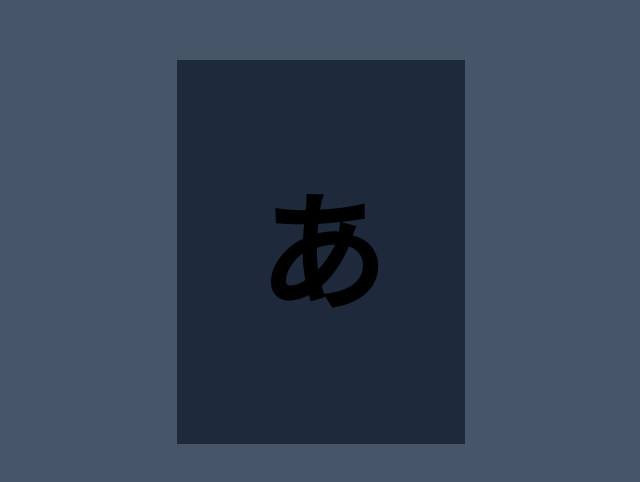
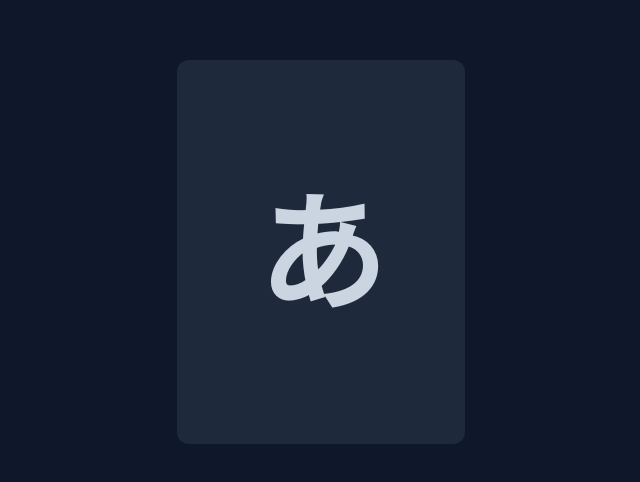
Before and after one commit to oncet/hiragana-flashcards, a React app: page / in a window 1280 px wide. Shown: the part 148-630 px from the top of the page, without its empty margins (319-959 px from the left). Built offline with nearby package versions, Linux system fonts and the light colour scheme; the HTML template or start-up script is replaced by a standard one.

Commit message:
move background color

```diff
--- a/src/App.tsx
+++ b/src/App.tsx
@@ -10,11 +10,17 @@ const App = () => {
     if (htmlElement) {
       htmlElement.classList.add(theme);
     }
+
+    const bodyElement = document.querySelector("body");
+
+    if (bodyElement) {
+      bodyElement.classList.add("dark:bg-slate-900");
+    }
   }, []);
 
   return (
-    <div className="dark flex min-h-svh items-center justify-center dark:bg-slate-600">
-      <div className="flex h-96 max-w-72 flex-grow items-center justify-center text-9xl font-bold dark:bg-slate-800">
+    <div className="flex min-h-svh items-center justify-center">
+      <div className="flex h-96 max-w-72 flex-grow items-center justify-center rounded-xl text-9xl font-bold dark:bg-slate-800 dark:text-slate-300">
         <div>あ</div>
       </div>
     </div>
```
